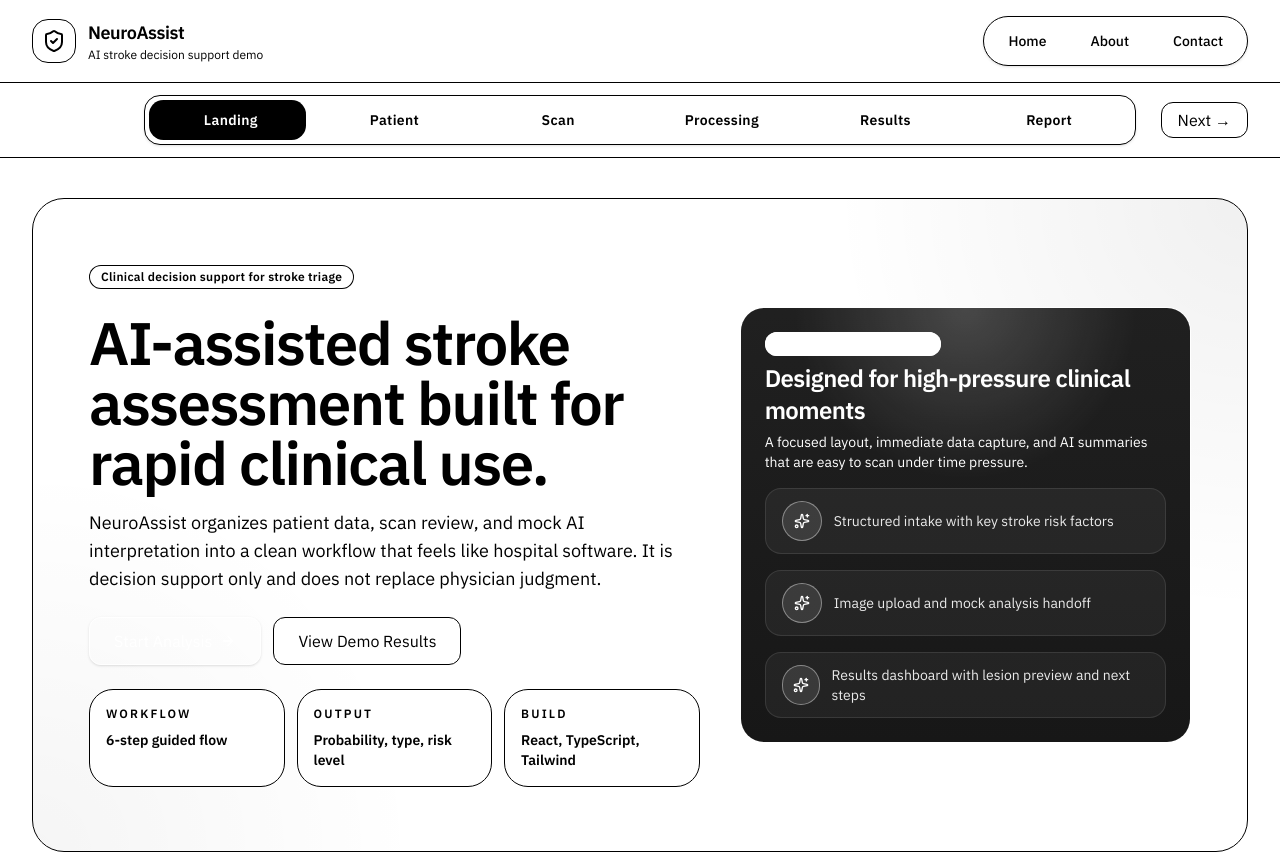
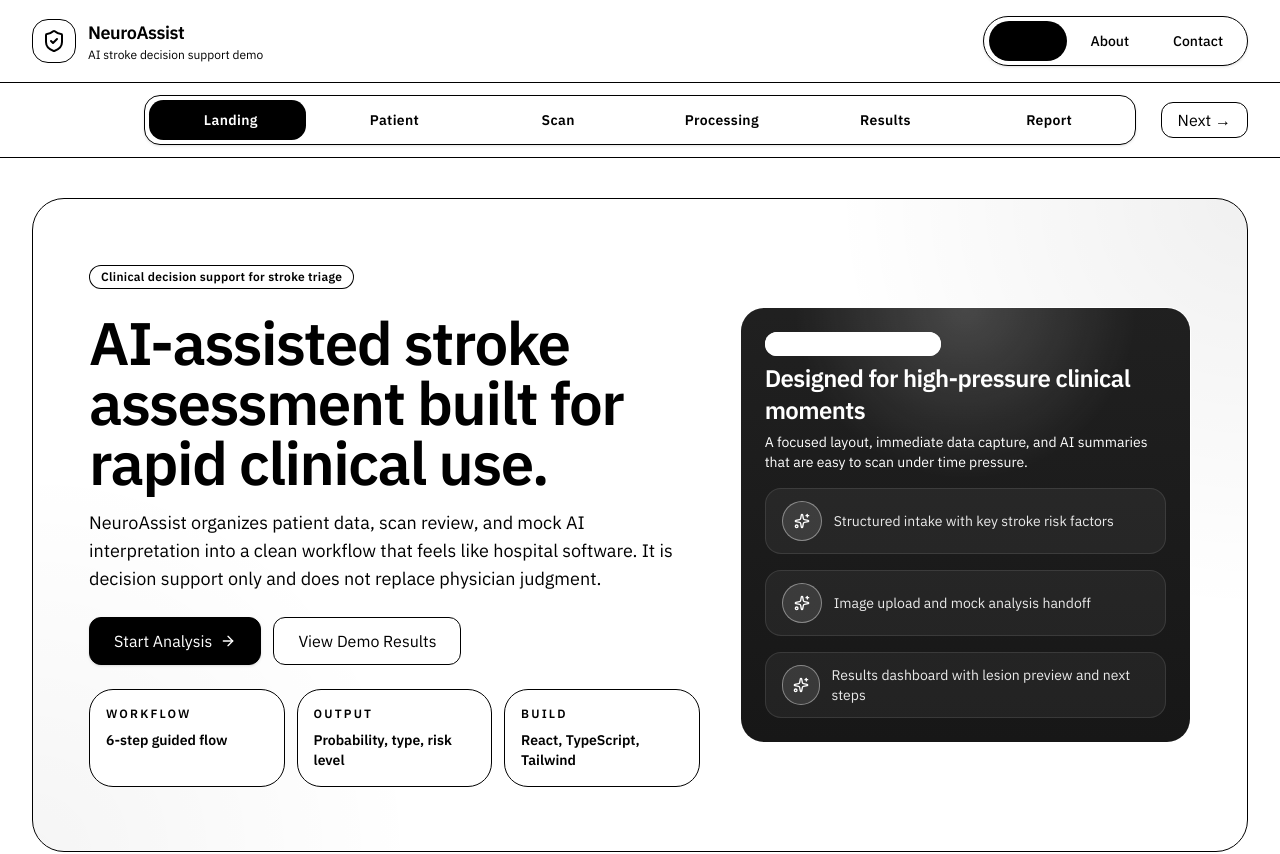
Before and after one commit to AllanJJoseph/NeuroAssist, a React (Vite) app: page / in a window 1280 px wide. Shown: the top 854 px of the page. Built offline with nearby package versions, Linux system fonts and the light colour scheme.

Commit message:
fix: correct active navigation pill text colors

```diff
--- a/src/components/layout/PillNav.tsx
+++ b/src/components/layout/PillNav.tsx
@@ -11,11 +11,10 @@ export type PillNavItem = {
 export interface PillNavProps {
   items: PillNavItem[]
   className?: string
-  hoveredPillTextColor?: string
   initialLoadAnimation?: boolean
 }
 
-export function PillNav({ items, className = '', hoveredPillTextColor = '#111111', initialLoadAnimation = true }: PillNavProps) {
+export function PillNav({ items, className = '', initialLoadAnimation = true }: PillNavProps) {
   const location = useLocation()
   const navRef = useRef<HTMLElement | null>(null)
   const pillRef = useRef<HTMLSpanElement | null>(null)
@@ -70,8 +69,8 @@ export function PillNav({ items, className = '', hoveredPillTextColor = '#111111
   }, [initialLoadAnimation])
 
   return (
-    <nav ref={navRef} aria-label="Primary" className={`relative rounded-full border border-steel-900 bg-white px-1 py-1 shadow-sm ${className}`}>
-      <span ref={pillRef} aria-hidden="true" className="pointer-events-none absolute inset-y-1 left-0 rounded-full bg-steel-900 shadow-soft" />
+    <nav ref={navRef} aria-label="Primary" className={`relative rounded-full border border-black bg-white px-1 py-1 shadow-sm ${className}`}>
+      <span ref={pillRef} aria-hidden="true" className="pointer-events-none absolute inset-y-1 left-0 rounded-full bg-black shadow-soft" />
       <ul className="relative z-10 flex items-center gap-1" role="list">
         {items.map((item, index) => {
           const isActive = index === activeIndex
@@ -86,16 +85,16 @@ export function PillNav({ items, className = '', hoveredPillTextColor = '#111111
                   itemRefs.current[index] = element
                 }}
                 className={[
-                  'inline-flex h-10 items-center justify-center rounded-full px-4 text-sm font-medium transition focus-visible:outline-none focus-visible:ring-2 focus-visible:ring-steel-900 focus-visible:ring-offset-2 focus-visible:ring-offset-white sm:px-5',
-                  isActive ? 'text-white' : 'text-steel-600 hover:text-steel-900',
+                  'inline-flex h-10 items-center justify-center rounded-full px-4 text-sm font-medium transition focus-visible:outline-none focus-visible:ring-2 focus-visible:ring-black focus-visible:ring-offset-2 focus-visible:ring-offset-white sm:px-5',
+                  isActive ? 'text-white' : 'bg-white text-black hover:text-black',
                 ].join(' ')}
                 onMouseEnter={(event) => {
                   if (isActive) return
-                  event.currentTarget.style.color = hoveredPillTextColor
+                  event.currentTarget.style.color = '#000000'
                 }}
                 onMouseLeave={(event) => {
                   if (isActive) return
-                  event.currentTarget.style.color = '#525252'
+                  event.currentTarget.style.color = '#000000'
                 }}
               >
                 {item.label}
--- a/src/components/ui/button.tsx
+++ b/src/components/ui/button.tsx
@@ -8,11 +8,11 @@ const buttonVariants = cva(
   {
     variants: {
       variant: {
-        default: 'border-steel-900 bg-steel-900 text-white shadow-sm hover:bg-steel-700',
-        secondary: 'border-steel-900 bg-white text-steel-900 hover:bg-steel-100',
-        outline: 'border-steel-900 bg-white text-steel-900 hover:bg-steel-100',
-        ghost: 'border-transparent bg-transparent text-steel-900 hover:bg-steel-100',
-        destructive: 'border-steel-900 bg-steel-900 text-white hover:bg-steel-700',
+        default: 'border-black bg-black text-white shadow-sm hover:bg-black/80',
+        secondary: 'border-black bg-white text-black hover:bg-gray-100',
+        outline: 'border-black bg-white text-black hover:bg-gray-100',
+        ghost: 'border-transparent bg-transparent text-black hover:bg-gray-100',
+        destructive: 'border-black bg-black text-white hover:bg-black/80',
       },
       size: {
         default: 'h-11 px-5',
--- a/src/pages/AboutPage.tsx
+++ b/src/pages/AboutPage.tsx
@@ -1,7 +1,7 @@
 import { ArrowLeft, Brain, FileScan, Stethoscope } from 'lucide-react'
 import { Link } from 'react-router-dom'
 import { FeatureCard } from '../components/layout/FeatureCard'
-import { Footer } from '../components/layout/Footer'
+
 import { PageContainer } from '../components/layout/PageContainer'
 import { SectionHeading } from '../components/layout/SectionHeading'
 import { SecondaryButton } from '../components/ui/SecondaryButton'
@@ -49,7 +49,6 @@ export function AboutPage() {
           ))}
         </div>
       </PageContainer>
-      <Footer />
     </>
   )
 }
--- a/src/pages/ContactPage.tsx
+++ b/src/pages/ContactPage.tsx
@@ -1,7 +1,7 @@
 import { ArrowLeft, Mail, MessageSquare, Phone } from 'lucide-react'
 import { Link } from 'react-router-dom'
 import { FeatureCard } from '../components/layout/FeatureCard'
-import { Footer } from '../components/layout/Footer'
+
 import { PageContainer } from '../components/layout/PageContainer'
 import { SectionHeading } from '../components/layout/SectionHeading'
 import { SecondaryButton } from '../components/ui/SecondaryButton'
@@ -49,7 +49,6 @@ export function ContactPage() {
           ))}
         </div>
       </PageContainer>
-      <Footer />
     </>
   )
 }
```
